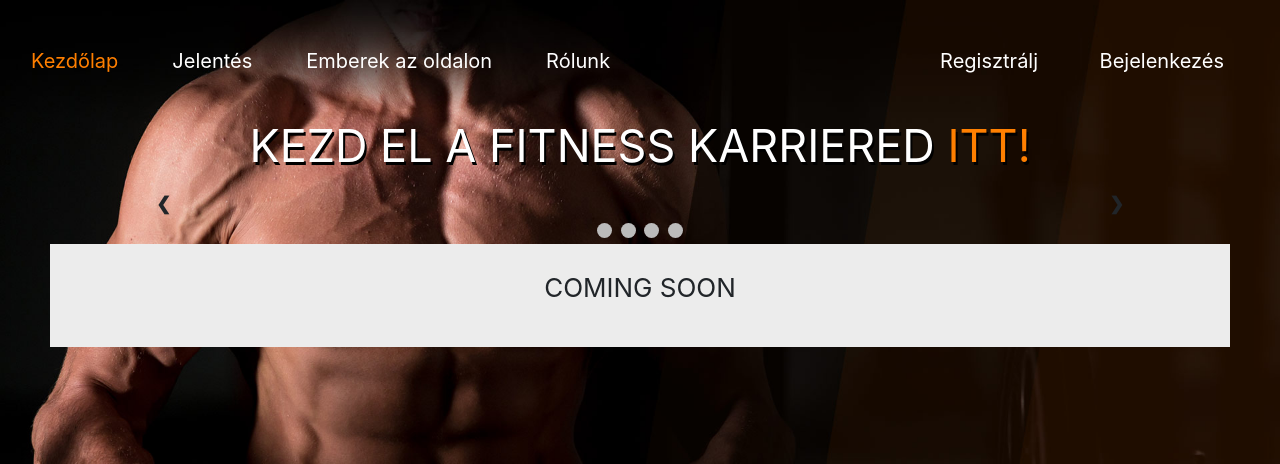
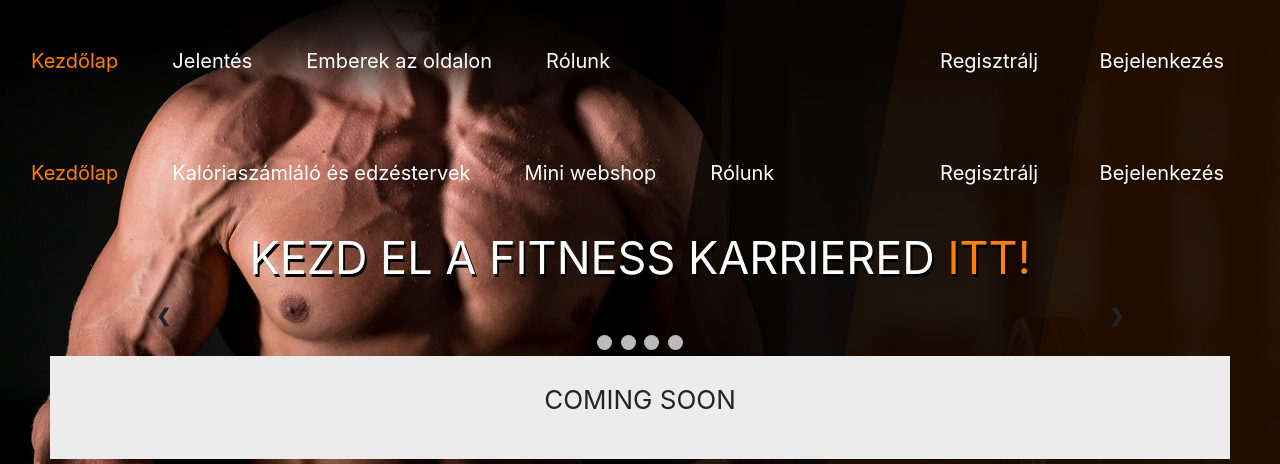
Before and after one commit to GettingfIT/Webprojekt, a PHP site: page / in a window 1280 px wide. Shown: the top 464 px of the page. Run offline with PHP 8.4, Linux system fonts and the light colour scheme.

Commit message:
Update index.php

```diff
--- a/index.php
+++ b/index.php
@@ -1,6 +1,25 @@
 <?php
 include('header.php');
 ?>
+<header class="header-section">
+    <div class="container-fluid">
+        <nav class="main-menu">
+            <ul>
+                <li class="activeitem"><a href="index.php">Kezdőlap</a></li>
+                <li><a href="calculator.php">Kalóriaszámláló és edzéstervek</a></li>
+                <li><a href="miniwebshop.php">Mini webshop</a></li>
+                <li><a href="">Rólunk</a></li>
+            </ul>
+        </nav>
+
+        <div class="header-right">
+            <div id="user-access">
+                <a href="register.html">Regisztrálj</a>
+                <a href="login.html">Bejelenkezés</a>
+            </div>
+        </div>
+    </div>
+</header>
 <body>
     <div class="main_text">
         <p>Kezd el a fitness karriered <span class="orange">itt!</span></p>
```
